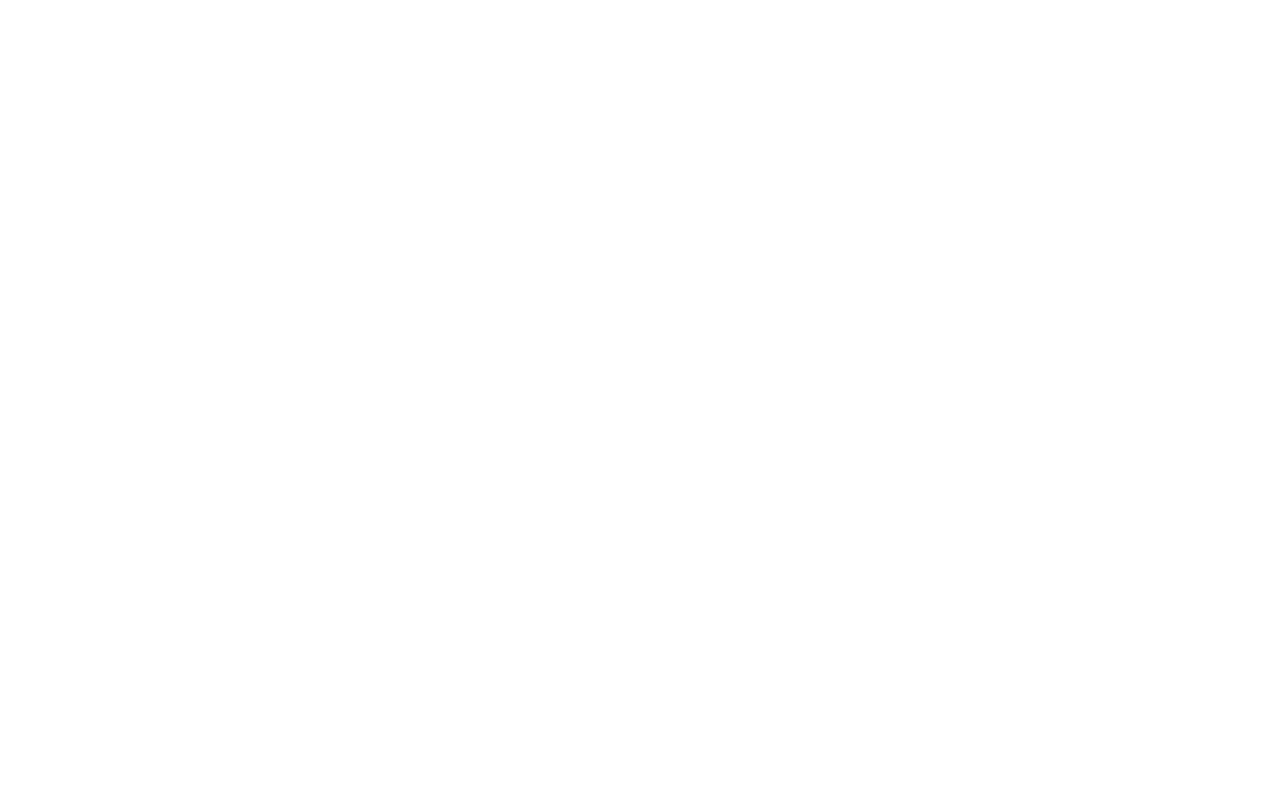
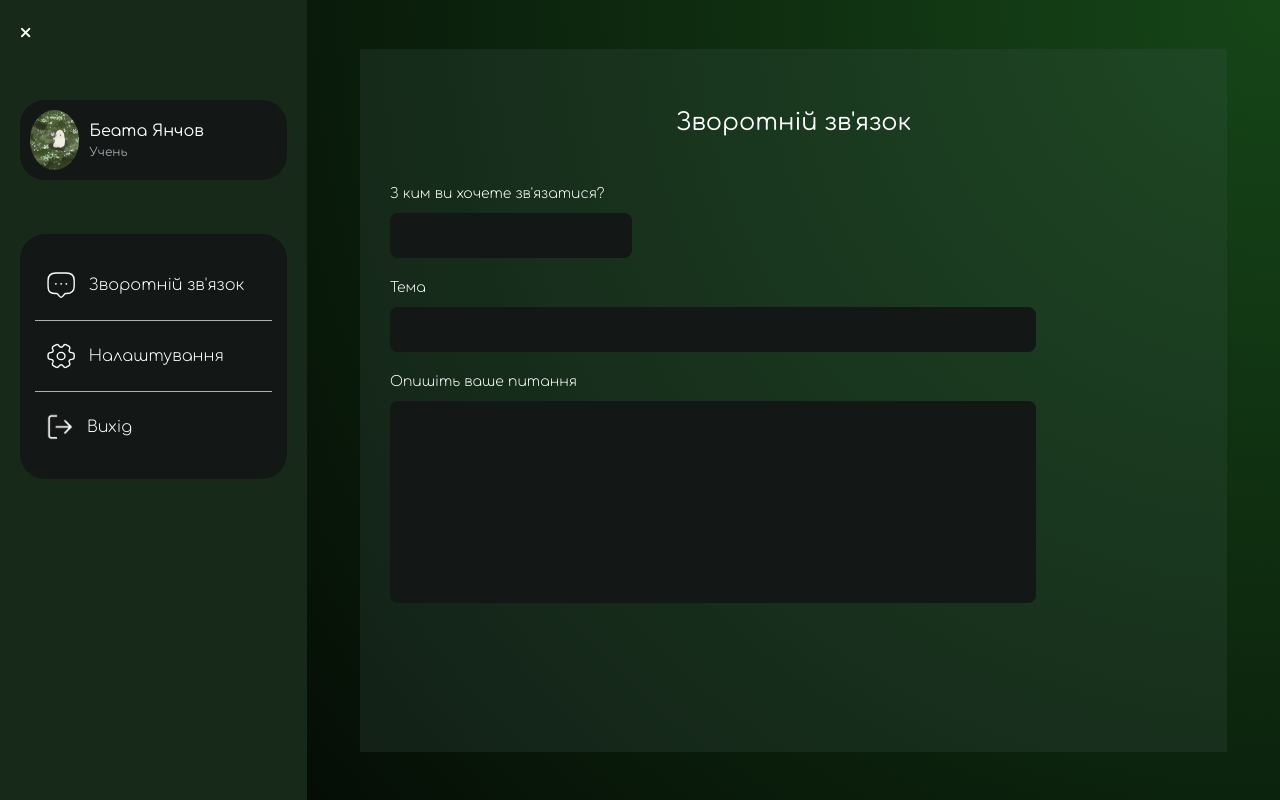
Before and after one commit to trsnbb/Schedule-University, a React (Create React App) app in the folder Client/: page /feedback in a window 1280 px wide. Before the commit this address had no page. Built offline with nearby package versions, Linux system fonts and the light colour scheme.

Commit message:
Feedback

```diff
--- a/Client/src/App.js
+++ b/Client/src/App.js
@@ -6,6 +6,7 @@
 
 import HomePage from "./pages/HomePage/HomePage.jsx";
 import Settings from "./pages/Settings/Settings.jsx";
+import Feedback from "./pages/Feedback/Feedback.jsx";
 
 function App() {
   return (
@@ -15,7 +16,7 @@
           <Routes>
             <Route path='/' element={<HomePage />} />
             <Route path='/settings' element={<Settings />} />
-
+            <Route path='/feedback' element={<Feedback/>} />
           </Routes>
         </Router>
       /* </AuthProvider>
--- a/Client/src/components/Burger/ProfileMenu.jsx
+++ b/Client/src/components/Burger/ProfileMenu.jsx
@@ -10,9 +10,19 @@
   const navigate = useNavigate();
 
   const handleSettingsClick = () => {
-    navigate("/settings");
-    onClose(); // закрити меню після переходу
+    if (window.location.pathname !== "/settings") {
+      navigate("/settings");
+    }
+    onClose(false); // не закривати меню + не редиректити
   };
+
+  const handleFeedbackClick = () => {
+    if (window.location.pathname !== "/feedback") {
+      navigate("/feedback");
+    }
+    onClose(false);
+  };
+
 
   return (
     <div
@@ -32,17 +42,17 @@
           </div>
         </div>
         <div className='menu_items'>
-        <button className="button_menu">
+          <button className='button_menu' onClick={handleFeedbackClick}>
             <img className='imgBurger message' src={message} alt='message' />
             Зворотній зв'язок
           </button>
           <line className='lineMenu'></line>
-          <button className="button_menu" onClick={handleSettingsClick}>
+          <button className='button_menu' onClick={handleSettingsClick}>
             <img className='imgBurger setting' src={setting} alt='setting' />
             Налаштування
           </button>
           <line className='lineMenu'></line>
-          <button className="button_menu">
+          <button className='button_menu'>
             <img className='imgBurger logOut' src={logOut} alt='logOut' />
             Вихід
           </button>
--- a/Client/src/components/Modal/AddPare/AddPare.css
+++ b/Client/src/components/Modal/AddPare/AddPare.css
@@ -23,7 +23,7 @@
   position: relative; /* Залишаємо модалку фіксованою, без зміщення */
 }
 
-h2 {
+.add-pare-modal-content h2 {
   margin-bottom: 20px;
   text-align: center;
 }
@@ -38,7 +38,7 @@
   font-weight: 200;
 }
 
-input {
+.add-pare-modal-content input {
   width: 70%;
   padding: 8px;
   margin-top: 15px;
--- a/Client/src/components/Side bar/Sidebar.jsx
+++ b/Client/src/components/Side bar/Sidebar.jsx
@@ -11,15 +11,20 @@
   const [menuOpen, setMenuOpen] = useState(false);
 
   useEffect(() => {
-    if (location.pathname === "/settings") {
+    if (location.pathname === "/settings" || location.pathname === "/feedback") {
       setMenuOpen(true);
     }
   }, [location.pathname]);
 
-  const handleCloseMenu = () => {
+  const handleCloseMenu = (navigateHome = true) => {
+    // Не закриваємо меню, якщо ми вже на сторінці settings або feedback і не хочемо редиректу
+    if (!navigateHome && (location.pathname === "/settings" || location.pathname === "/feedback")) {
+      return;
+    }
+
     setMenuOpen(false);
 
-    if (location.pathname === "/settings") {
+    if (navigateHome && (location.pathname === "/settings" || location.pathname === "/feedback")) {
       navigate("/");
     }
   };
@@ -48,7 +53,8 @@
       <ProfileMenu
         isOpen={menuOpen}
         onClose={handleCloseMenu}
-        disableAnimation={location.pathname === "/settings"}
+        disableAnimation={location.pathname === "/settings" || location.pathname === "/feedback"}
+
       />
     </>
   );
--- /dev/null
+++ b/Client/src/pages/Feedback/Feedback.jsx
@@ -0,0 +1,27 @@
+import React from "react";
+import "./../../layouts/backround.css";
+import Sidebar from "../../components/Side bar/Sidebar.jsx";
+import "./feedback.css"; // створимо окремий CSS файл для стилів
+
+const Feedback = () => {
+  return (
+    <div className='backround'>
+      <Sidebar />
+      <div className='feedback_container'>
+        <div className='feedback_form'>
+        <h2>Зворотній зв'язок</h2>
+          <div className='feedback_inputs'>
+            <label>З ким ви хочете зв'язатися?</label>
+            <input type='text' name='feedback_name'/>
+            <label>Тема</label>
+            <input type='text' name='feedback_theme'/>
+            <label>Опишіть ваше питання</label>
+            <input type='text'name='feedback_text' />
+          </div>
+        </div>
+      </div>
+    </div>
+  );
+};
+
+export default Feedback;
--- /dev/null
+++ b/Client/src/pages/Feedback/feedback.css
@@ -0,0 +1,59 @@
+.feedback_container {
+  flex-grow: 1;
+  display: flex;
+  justify-content: center;
+  align-items: center;
+  padding: 30px;
+  font-size: 14px;
+}
+
+.feedback_form {
+  display: flex;
+  gap: 40px;
+  padding: 60px 30px;
+  background-color: rgba(61, 84, 77, 0.24);
+  color: white;
+  width: 95%;
+  height: 95%;
+  max-width: 1000px;
+  justify-content: space-between;
+  align-items: flex-start;
+  flex-direction: column;
+}
+
+.feedback_inputs {
+  flex: 1;
+  display: flex;
+  flex-direction: column;
+  gap: 12px;
+  width: 100%;
+  font-weight: 200;
+  margin-top: 10px;
+}
+
+.feedback_form h2 {
+  text-align: center;
+  width: 100%;
+  font-size: 24px;
+}
+
+.feedback_inputs input {
+  padding: 15px;
+  border-radius: 8px;
+  border: none;
+  background-color: #131715;
+  color: white;
+  font-weight: 200;
+  width: 80%;
+  margin-bottom: 10px;
+
+}
+
+
+.feedback_inputs input[name='feedback_name'] {
+ width: 30%;
+}
+
+.feedback_inputs input[name='feedback_text'] {
+  height: 40%;
+}
--- a/Client/src/styles/reset.css
+++ b/Client/src/styles/reset.css
@@ -86,9 +86,7 @@
 	border: 0;
 }
 
-label {
-	cursor: pointer;
-}
+
 
 legend {
 	display: block;
```
Also changed, not shown: Client/src/image/Icon.svg (added).
